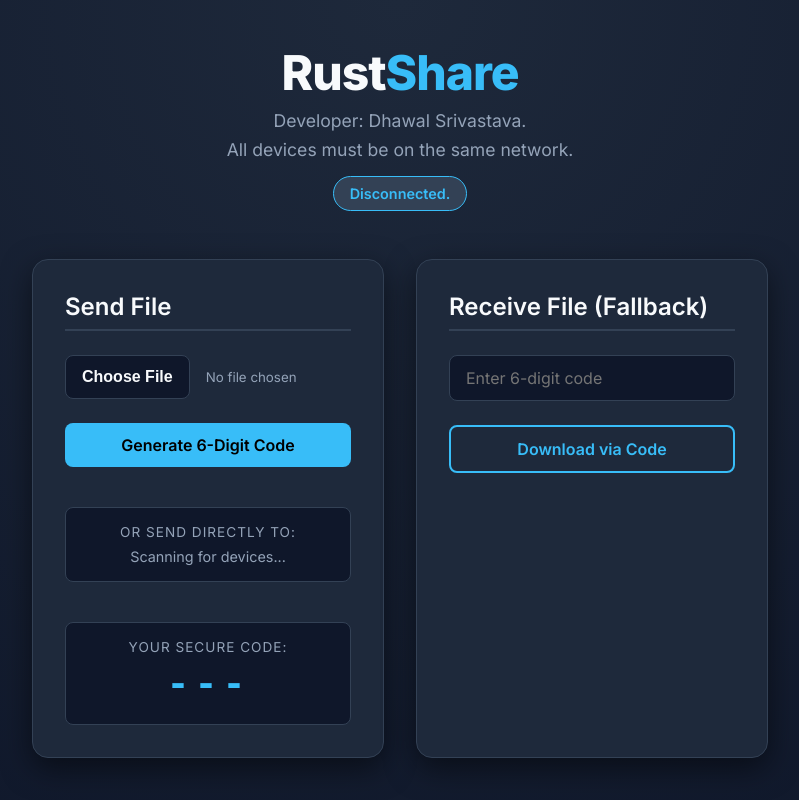
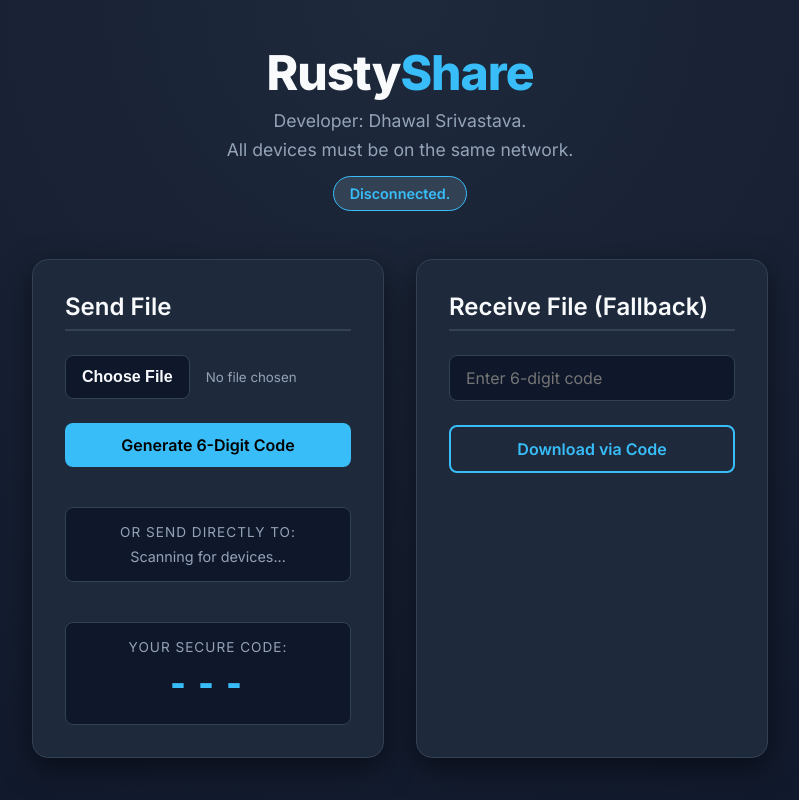
Before and after one commit to DhawalSri/RustyShare, a plain HTML site: page p2p git/Frontend/index.html in a window 1280 px wide. Shown: the whole page, without its empty margins (240-1039 px from the left). Drawn offline with Linux system fonts and the light colour scheme.

Commit message:
Update header title from 'Rust' to 'Rusty'

```diff
--- a/p2p git/Frontend/index.html
+++ b/p2p git/Frontend/index.html
@@ -10,7 +10,7 @@
 <body>
     <div class="container">
         <header>
-            <h1>Rust<span>Share</span></h1>
+            <h1>Rusty<span>Share</span></h1>
             <p>Developer: Dhawal Srivastava.</p>
             <p>All devices must be on the same network.</p>
             <div id="myDeviceBadge" class="badge">Connecting to network...</div>
```
